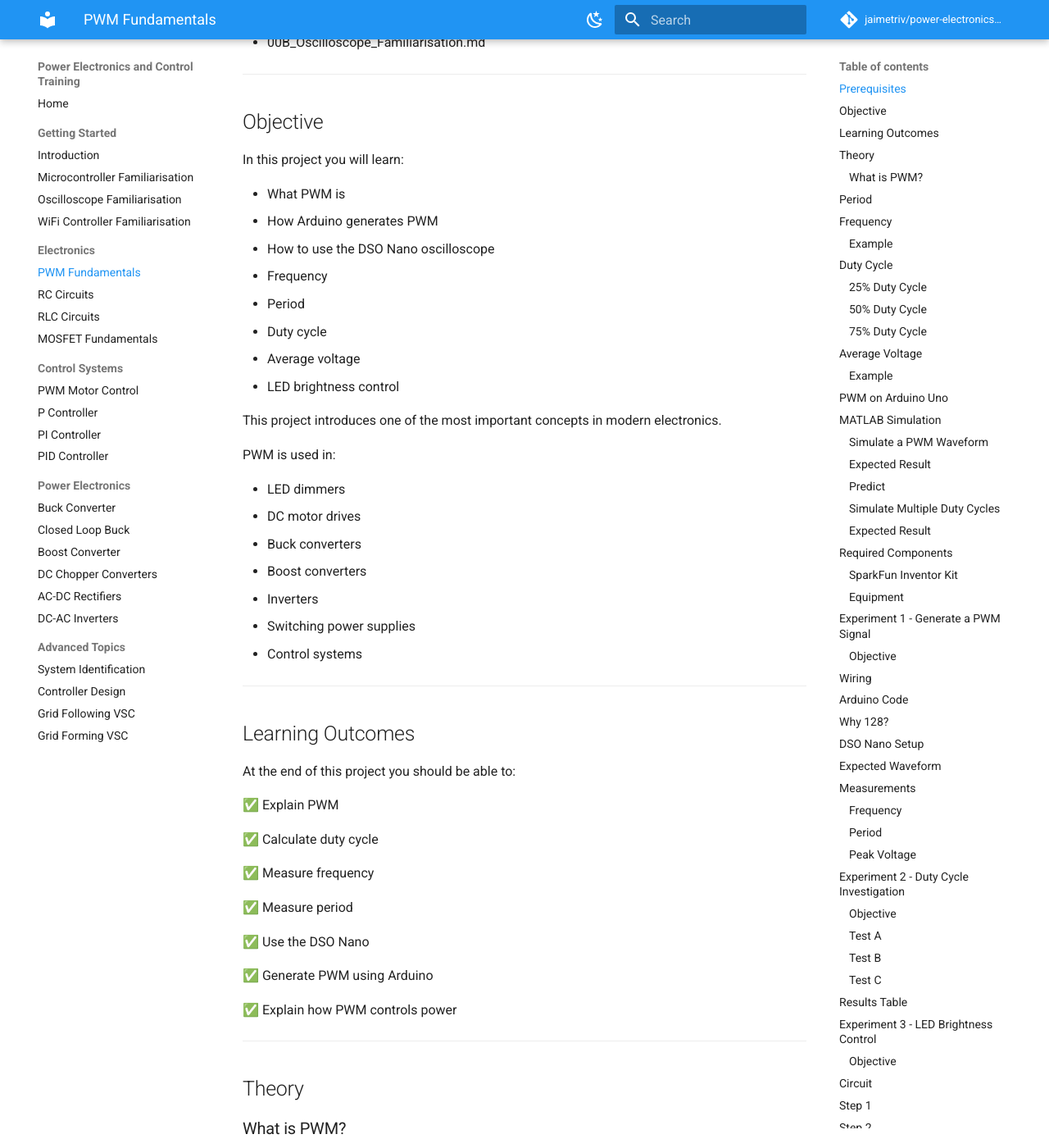
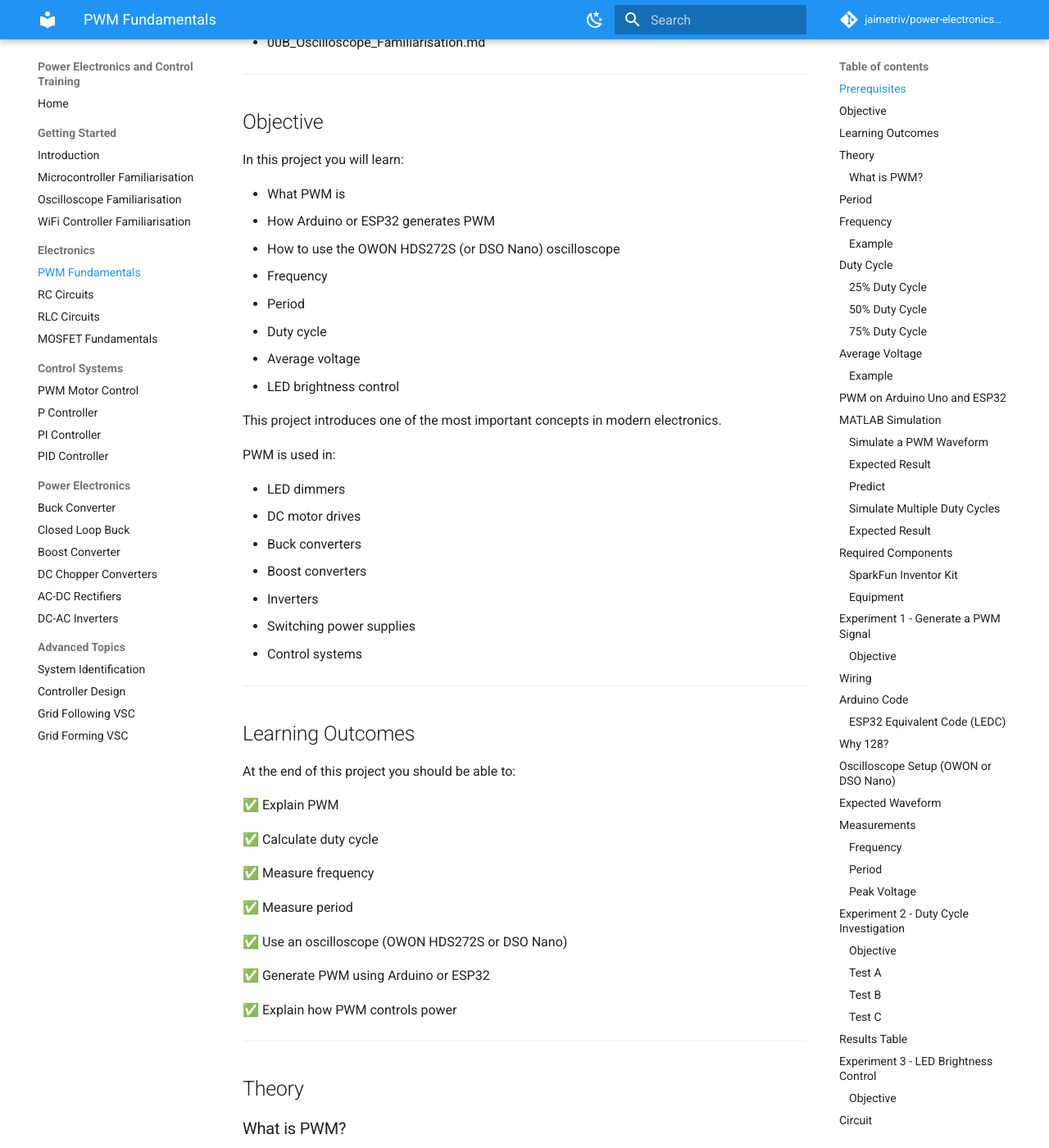
Before and after one commit to jaimetriv/power-electronics-and-control-training, an MkDocs documentation site: the page built from docs/01_PWM_Fundamentals.md, in a window 1280 px wide and 1400 px high, scrolled down 303 px. Shown: the whole window at 82% size. Built offline with MkDocs 1.6.1 and Material for MkDocs 9.7.7, drawn with Linux system fonts in a browser that asks for light colours; comment, search, counter and statistics services are not loaded; some of the changed text lies outside the part shown.

Commit message:
docs(01_pwm_fundamentals): add esp32 and owon lab path

````diff
--- a/docs/01_PWM_Fundamentals.md
+++ b/docs/01_PWM_Fundamentals.md
@@ -14,8 +14,8 @@ Complete:
 In this project you will learn:
 
 - What PWM is
-- How Arduino generates PWM
-- How to use the DSO Nano oscilloscope
+- How Arduino or ESP32 generates PWM
+- How to use the OWON HDS272S (or DSO Nano) oscilloscope
 - Frequency
 - Period
 - Duty cycle
@@ -48,9 +48,9 @@ At the end of this project you should be able to:
 
 ✅ Measure period
 
-✅ Use the DSO Nano
+✅ Use an oscilloscope (OWON HDS272S or DSO Nano)
 
-✅ Generate PWM using Arduino
+✅ Generate PWM using Arduino or ESP32
 
 ✅ Explain how PWM controls power
 
@@ -248,15 +248,17 @@ $$
 
 ---
 
-## PWM on Arduino Uno
+## PWM on Arduino Uno and ESP32
 
-The Arduino function:
+On Arduino Uno, the function:
 
 ```cpp
 analogWrite()
 ```
 
 generates PWM.
+
+On ESP32, PWM is generated with the LEDC peripheral (see Project 00C for setup details).
 
 Valid values:
 
@@ -387,7 +390,8 @@ This is exactly what you will measure on the oscilloscope in the experiments bel
 
 ### Equipment
 
-- DSO Nano Oscilloscope
+- OWON HDS272S Oscilloscope (recommended)
+- DSO Nano Oscilloscope (compatible)
 
 ---
 
@@ -395,7 +399,7 @@ This is exactly what you will measure on the oscilloscope in the experiments bel
 
 ### Objective
 
-Generate PWM and observe it with the DSO Nano.
+Generate PWM and observe it with an oscilloscope.
 
 ---
 
@@ -411,6 +415,18 @@ C[Arduino GND]
 --> D[DSO Nano Ground]
 ```
 
+Equivalent ESP32 wiring:
+
+```mermaid
+graph LR
+
+A[ESP32 GPIO18]
+--> B[Scope Probe Tip]
+
+C[ESP32 GND]
+--> D[Scope Ground]
+```
+
 ---
 
 ## Arduino Code
@@ -424,6 +440,21 @@ void setup()
 void loop()
 {
     analogWrite(9, 128);
+}
+```
+
+### ESP32 Equivalent Code (LEDC)
+
+```cpp
+void setup()
+{
+    ledcSetup(0, 490, 8);
+    ledcAttachPin(18, 0);
+}
+
+void loop()
+{
+    ledcWrite(0, 128);
 }
 ```
 
@@ -453,7 +484,7 @@ $$
 
 ---
 
-## DSO Nano Setup
+## Oscilloscope Setup (OWON or DSO Nano)
 
 Vertical Scale:
 
@@ -503,6 +534,7 @@ f \approx 490 \text{ Hz}
 $$
 
 On Arduino Uno Pin 9, this value is typically around 490 Hz. Small variation is normal.
+If using ESP32 with the LEDC setup above, expect a value close to the configured frequency.
 
 Record:
 
@@ -571,6 +603,12 @@ Upload:
 analogWrite(9, 64);
 ```
 
+ESP32 equivalent:
+
+```cpp
+ledcWrite(0, 64);
+```
+
 Expected duty cycle:
 
 $$
@@ -590,6 +628,12 @@ Upload:
 analogWrite(9, 128);
 ```
 
+ESP32 equivalent:
+
+```cpp
+ledcWrite(0, 128);
+```
+
 Expected:
 
 $$
@@ -606,6 +650,12 @@ Upload:
 
 ```cpp
 analogWrite(9, 192);
+```
+
+ESP32 equivalent:
+
+```cpp
+ledcWrite(0, 192);
 ```
 
 Expected:
@@ -659,6 +709,12 @@ Upload:
 analogWrite(9, 64);
 ```
 
+ESP32 equivalent:
+
+```cpp
+ledcWrite(0, 64);
+```
+
 Observe brightness.
 
 ---
@@ -669,6 +725,12 @@ Upload:
 
 ```cpp
 analogWrite(9, 128);
+```
+
+ESP32 equivalent:
+
+```cpp
+ledcWrite(0, 128);
 ```
 
 Observe brightness.
@@ -683,6 +745,12 @@ Upload:
 analogWrite(9, 192);
 ```
 
+ESP32 equivalent:
+
+```cpp
+ledcWrite(0, 192);
+```
+
 Observe brightness.
 
 ---
@@ -693,6 +761,12 @@ Upload:
 
 ```cpp
 analogWrite(9, 255);
+```
+
+ESP32 equivalent:
+
+```cpp
+ledcWrite(0, 255);
 ```
 
 Observe brightness.
@@ -906,6 +980,7 @@ Check:
 - Probe connection
 - Ground connection
 - Arduino uploaded successfully
+- If using ESP32: LEDC channel configured and attached to GPIO18
 
 ---
 
@@ -930,11 +1005,11 @@ Check:
 
 ## Troubleshooting Checklist
 
-✅ Arduino powered
+✅ Controller powered (Arduino or ESP32)
 
 ✅ Sketch uploaded
 
-✅ Probe on Pin 9
+✅ Probe on active PWM pin (Arduino Pin 9 or ESP32 GPIO18)
 
 ✅ Probe ground on GND
 
@@ -960,9 +1035,9 @@ In this project you learned:
 
 ✅ Average voltage
 
-✅ Arduino PWM generation
+✅ PWM generation on Arduino or ESP32
 
-✅ DSO Nano measurements
+✅ Oscilloscope measurements (OWON or DSO Nano)
 
 ✅ LED brightness control
 
````
Also changed, not shown: other parts of docs/01_PWM_Fundamentals.md (+3 -2 lines).
